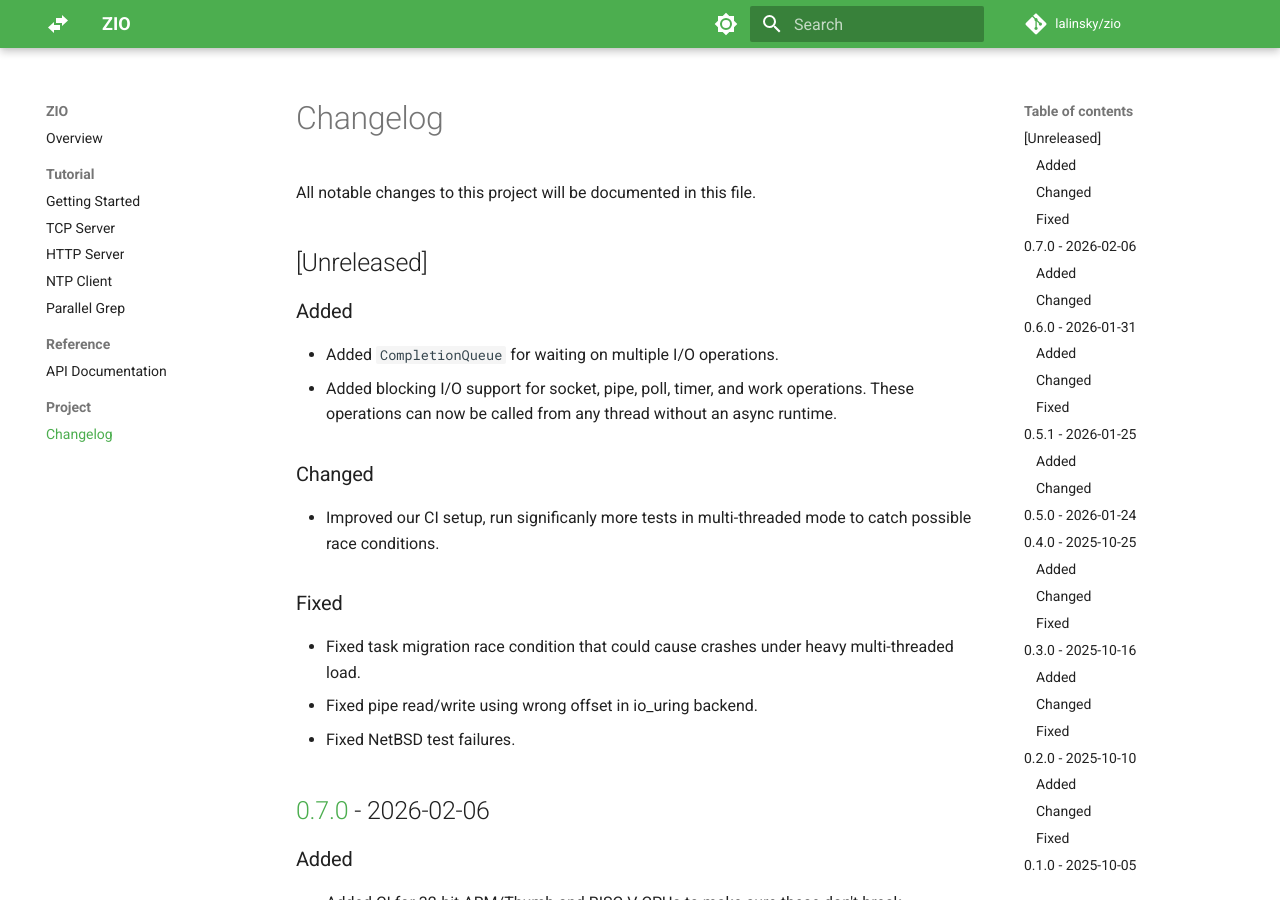
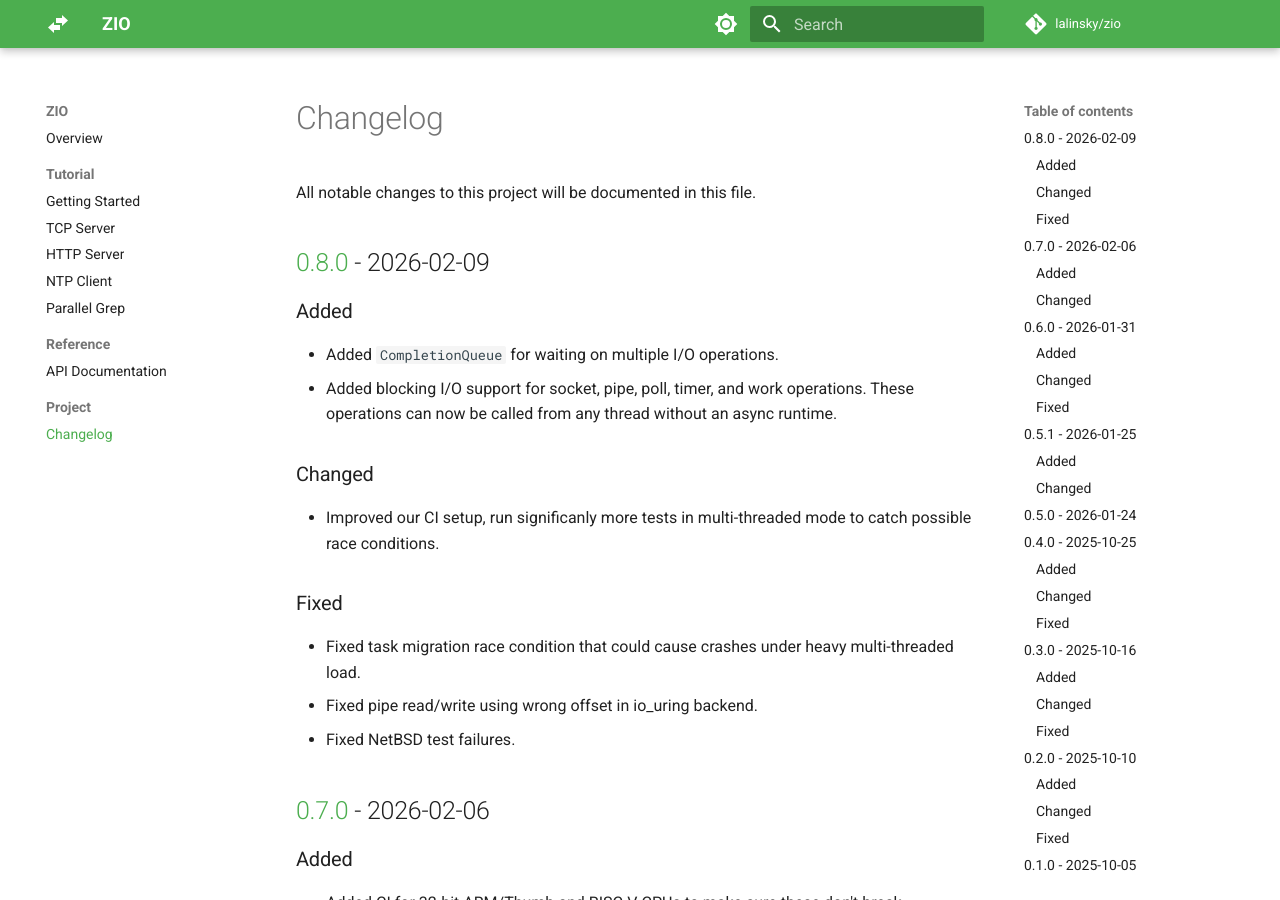
Before and after one commit to lalinsky/zio, an MkDocs documentation site: the page built from docs/changelog.md, in a window 1280 px wide and 900 px high. Built offline with MkDocs 1.6.1 and Material for MkDocs 9.7.7, drawn with Linux system fonts in a browser that asks for light colours; comment, search, counter and statistics services are not loaded.

Commit message:
Release v0.8.0

```diff
--- a/docs/changelog.md
+++ b/docs/changelog.md
@@ -2,7 +2,7 @@
 
 All notable changes to this project will be documented in this file.
 
-## [Unreleased]
+## [0.8.0] - 2026-02-09
 
 ### Added
 
@@ -179,6 +179,7 @@ when it's beneficial for load balancing.
 
 Initial release.
 
+[0.8.0]: https://github.com/lalinsky/zio/releases/tag/v0.8.0
 [0.7.0]: https://github.com/lalinsky/zio/releases/tag/v0.7.0
 [0.6.0]: https://github.com/lalinsky/zio/releases/tag/v0.6.0
 [0.5.1]: https://github.com/lalinsky/zio/releases/tag/v0.5.1
```
Also changed, not shown: README.md (+1 -1 lines), docs/getting-started.md (+1 -1 lines), 1 other file.
